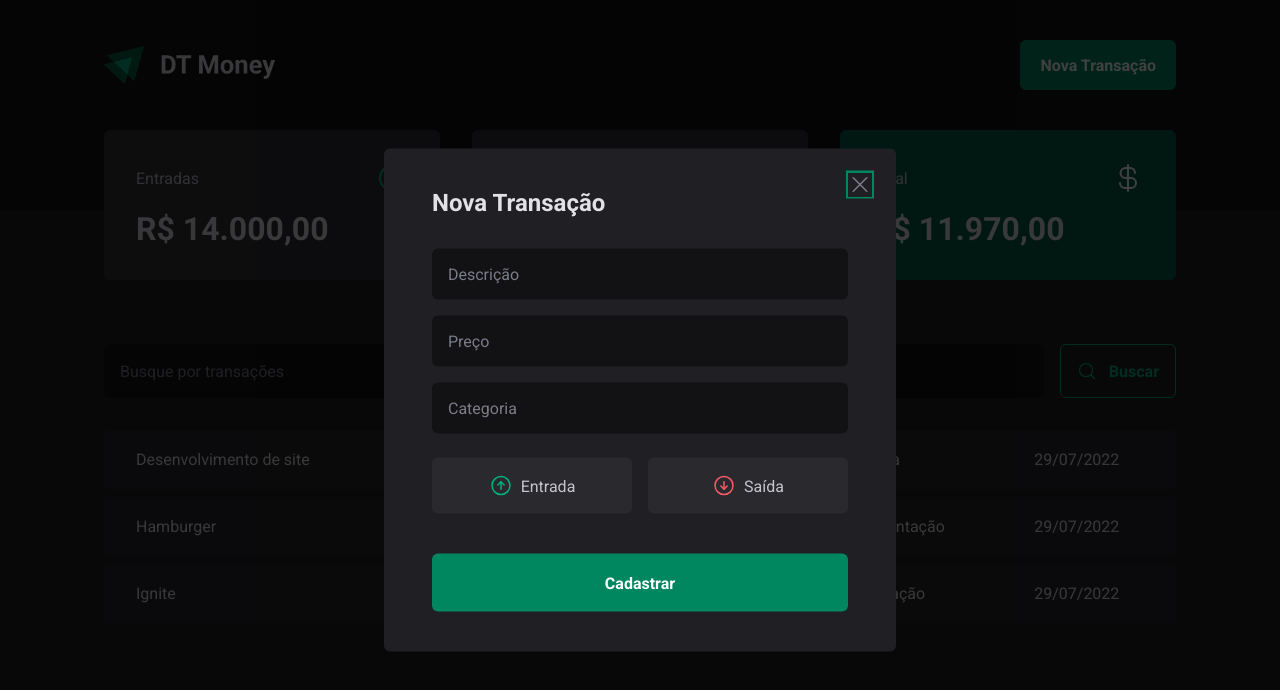
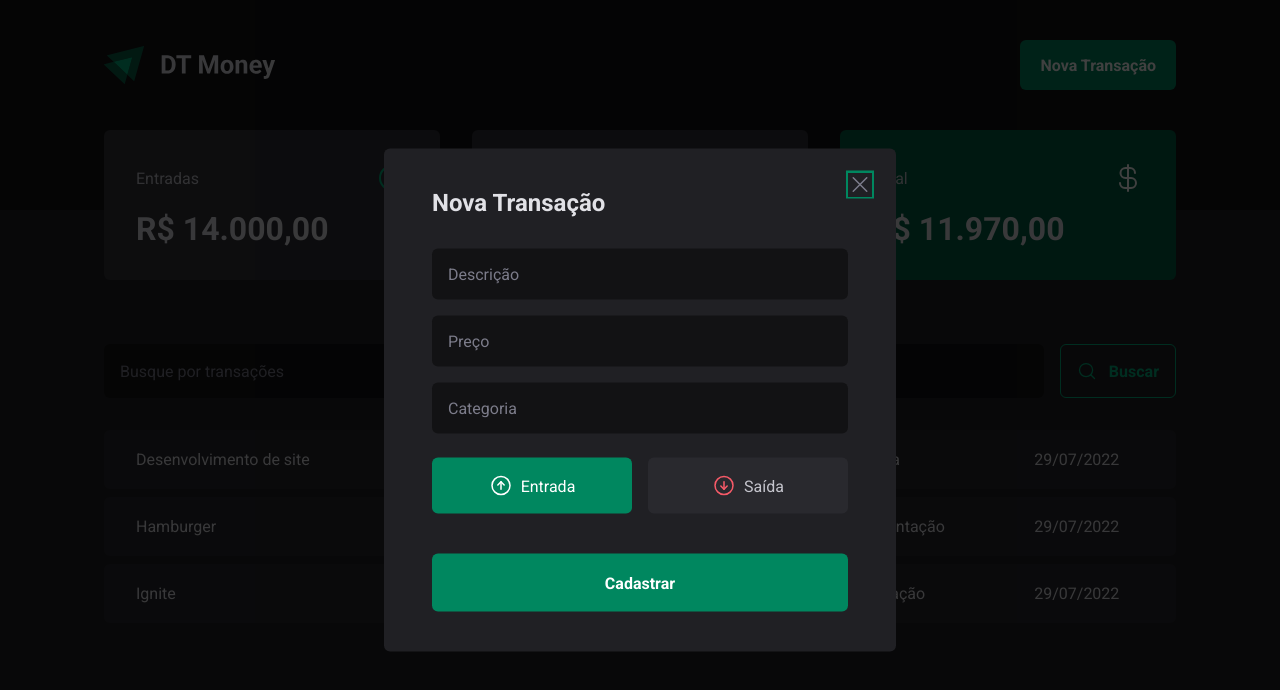
Before and after one commit to gabrielbeli/dt-money, a React (Vite) app: page / in a window 1280 px wide. Both pictures are taken after a click on the button "Nova Transação". Shown: the top 690 px of the page. Built offline with nearby package versions, Linux system fonts and the light colour scheme; data requests are answered from the project's data file.

Commit message:
controle de componente

```diff
--- a/src/components/NewTransactionModal/index.tsx
+++ b/src/components/NewTransactionModal/index.tsx
@@ -3,25 +3,29 @@
 import * as z from 'zod';
 
 import { CloseButton, Content, Overlay, TransactionType, TransactionTypeButton } from './styles';
-import { useForm } from 'react-hook-form';
+import { Controller, useForm } from 'react-hook-form';
 import { zodResolver } from '@hookform/resolvers/zod';
 
 const newTransactionFormSchema = z.object({
   description: z.string(),
   price: z.number(),
   category: z.string(),
-  //type: z.enum(['income', 'outcome']),
+  type: z.enum(['income', 'outcome']),
 })
 
 type NewTransactionFormInputs = z.infer<typeof newTransactionFormSchema>;
 
 export function NewTransactionModal() {
   const {
+    control,
     register,
     handleSubmit,
     formState: { isSubmitting }
    } = useForm<NewTransactionFormInputs>({
     resolver: zodResolver(newTransactionFormSchema),
+    defaultValues: {
+      type: 'income'
+    }
   })
 
   async function handleCreateNewTransaction(data: NewTransactionFormInputs) {
@@ -60,7 +64,16 @@
             {...register('category')}
           />
 
-          <TransactionType>
+          <Controller
+            control={control}
+            name="type"
+            render={({ field }) => {
+
+              return (
+                <TransactionType
+                  onValueChange={field.onChange}
+                  value={field.value}
+                >
                   <TransactionTypeButton variant='income' value='income'>
                     <ArrowCircleUp size={24} />
                     Entrada
@@ -71,6 +84,9 @@
                     Saída
                   </TransactionTypeButton>
                 </TransactionType>
+              )
+            }}
+          />
 
           <button type="submit" disabled={isSubmitting}>
             Cadastrar
```
Lines whose indentation alone changed are shown as unchanged.
